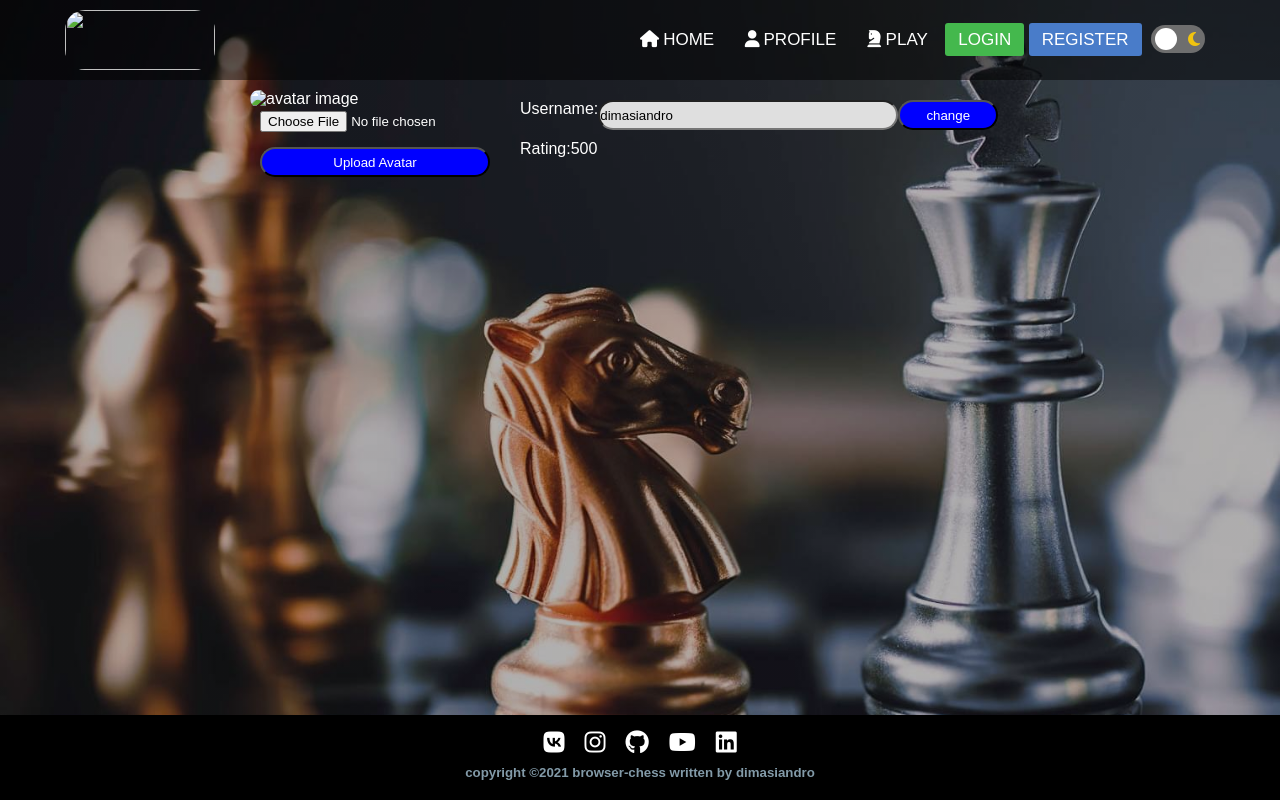
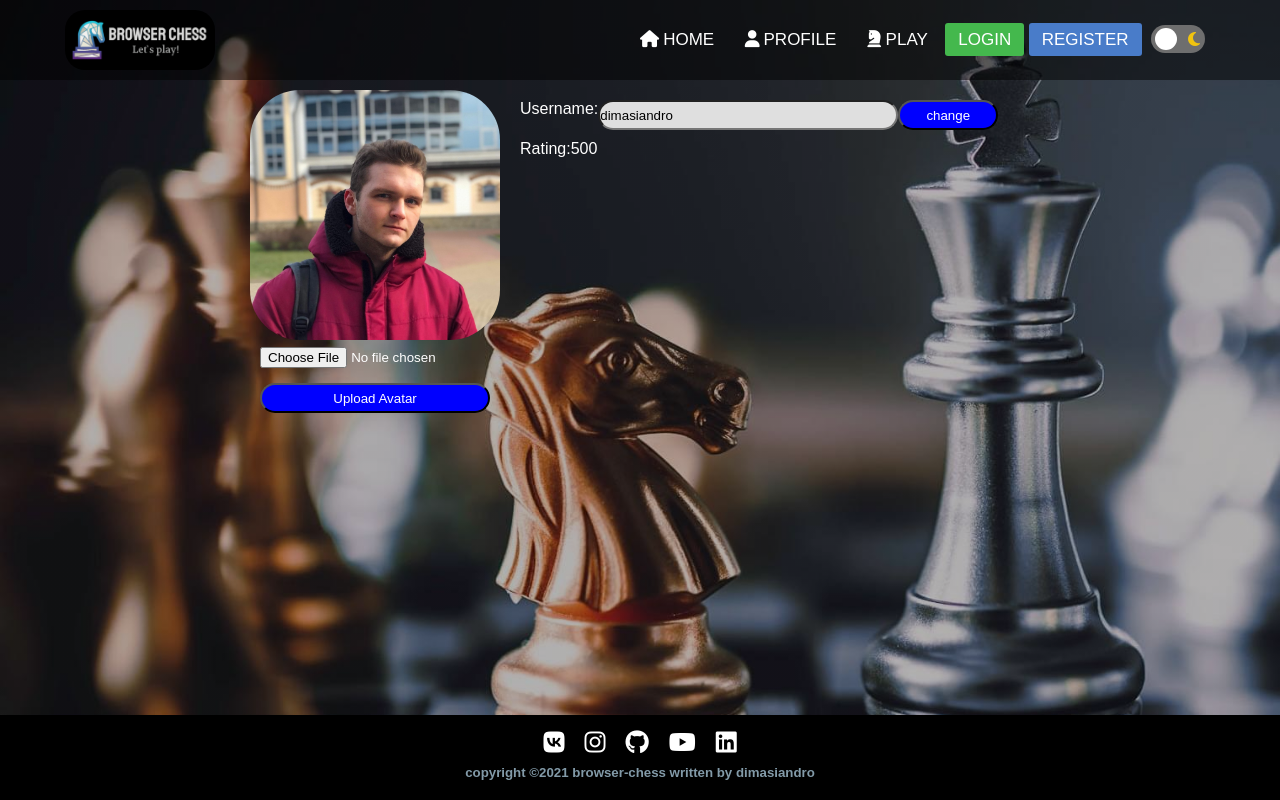
Before and after one commit to Dzmitry-Bialotski/Frontend-labs, a plain HTML site: page BrowserChess/layout/html/profile.html in a window 1280 px wide. Drawn offline with Linux system fonts and the light colour scheme; the site is published under a folder, as on GitHub Pages, so addresses that start at the root find nothing.

Commit message:
fix img src

```diff
--- a/BrowserChess/layout/html/profile.html
+++ b/BrowserChess/layout/html/profile.html
@@ -34,7 +34,7 @@
                     <i class="fas fa-bars"></i>
                 </label>
                 <a href="#" class="navbar__logo-href">
-                    <img src="/layout/img/chess_logo.png" class="logo-img">
+                    <img src="./../img/chess_logo.png" class="logo-img">
                 </a>
                 <ul class="navbar__items">
                     <li class="navbar__item"><a href="#" class="navbar__link"><i class="fas fa-home"></i>Home</a></li>
@@ -58,7 +58,7 @@
     </header>
     <main class="main profile-container">
         <section class="img-section">
-            <img id="avatar-img" class="avatar-img" alt="avatar image" src="/layout/img/avatar.jpg">
+            <img id="avatar-img" class="avatar-img" alt="avatar image" src="./../img/avatar.jpg">
             <form id="upload-avatar-form">
                 <input type="file" name="avatar" id="avatar-input" class="img-section__choose-btn">
                 <input type="submit" id="avatar-upload" value="Upload Avatar" class="img-section__upload-btn">
```
Also changed, not shown: BrowserChess/layout/html/create-room.html (+1 -1 lines), BrowserChess/layout/html/index.html (+1 -1 lines), BrowserChess/layout/html/login.html (+1 -1 lines), BrowserChess/layout/html/play.html (+1 -1 lines), BrowserChess/layout/html/register.html (+1 -1 lines).
